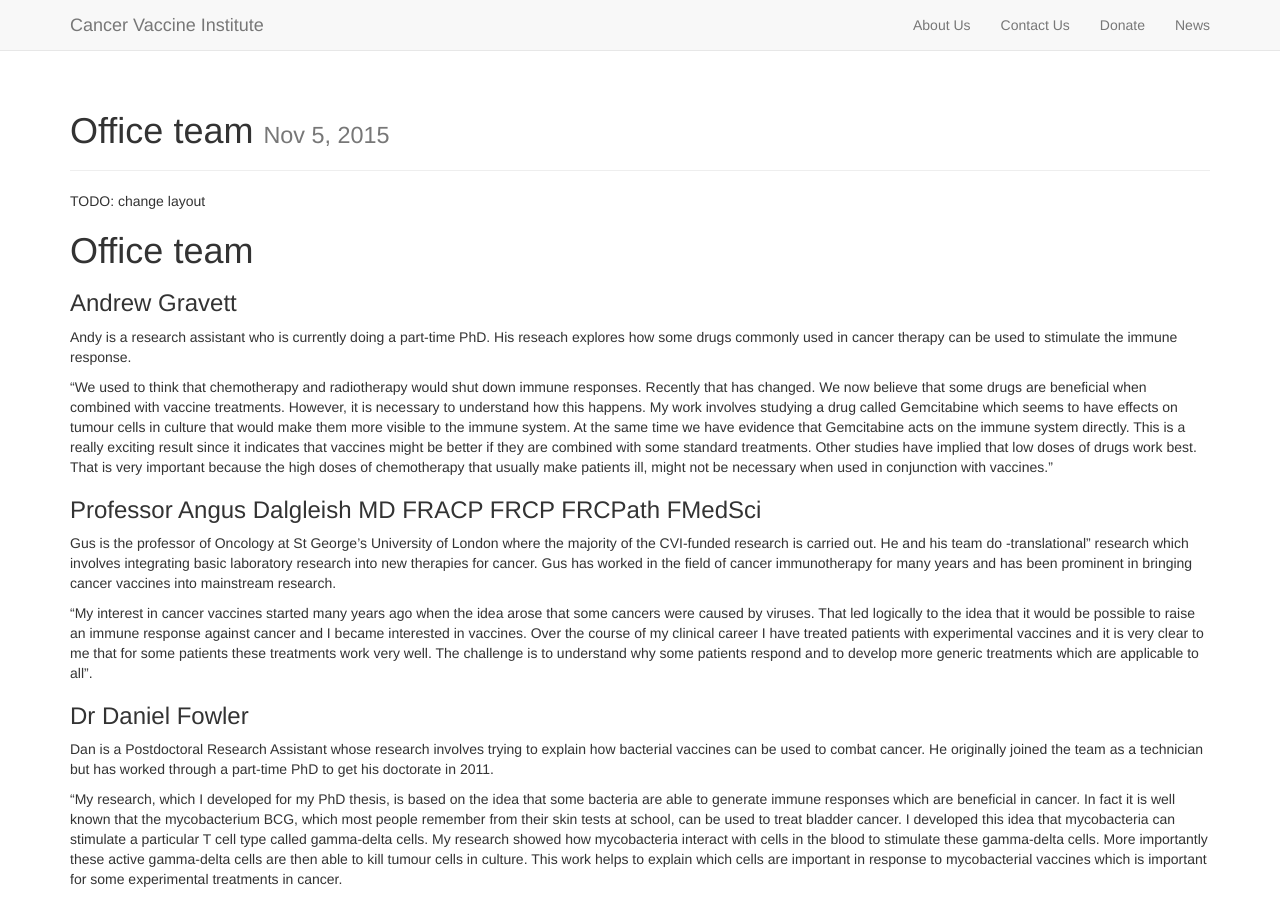
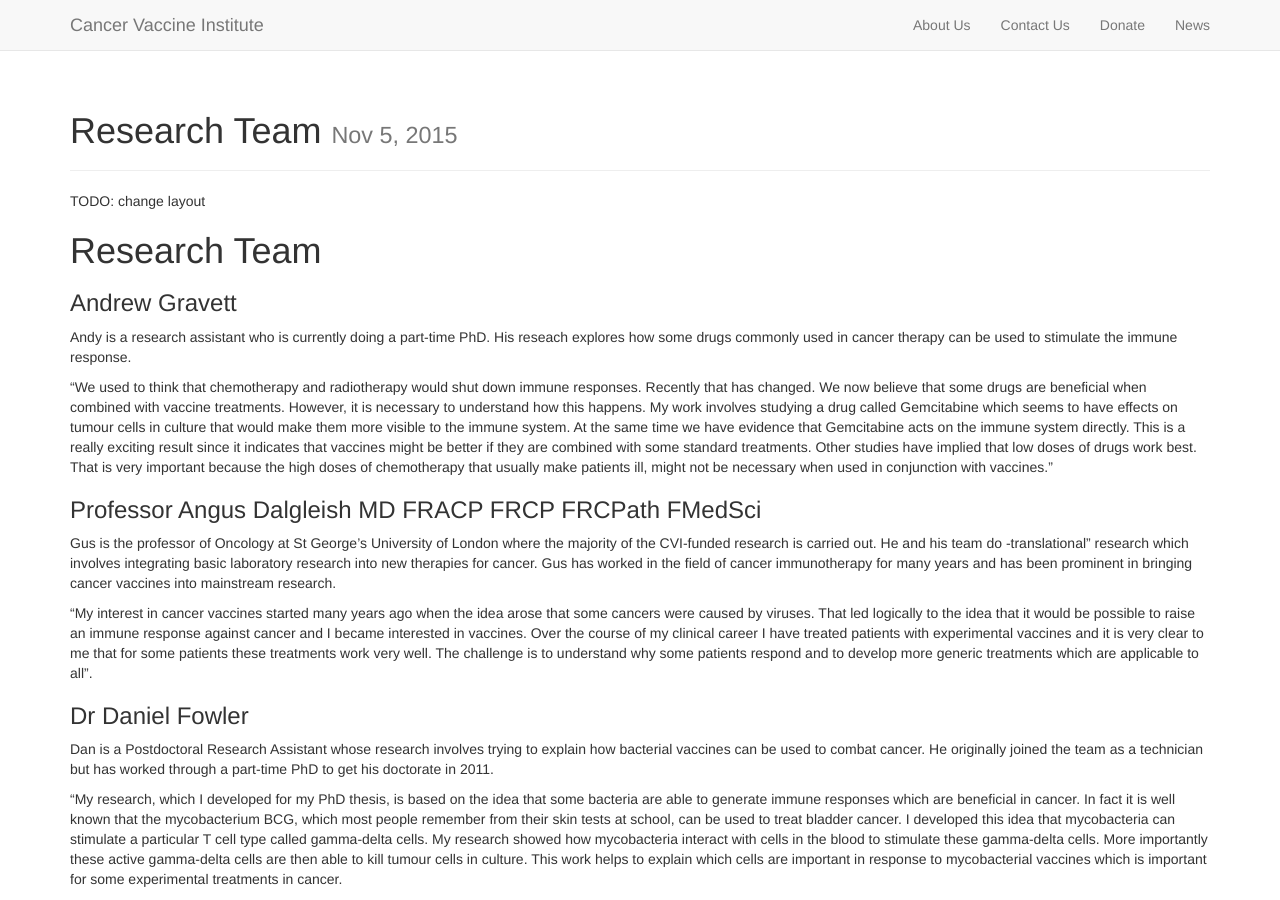
Before and after one commit to CancerVaccine/cancervaccine.github.io, a Jekyll site: the page built from _posts/2015-11-05-research-team.md, in a window 1280 px wide and 900 px high. Built offline with Jekyll 4.4.1, drawn with Linux system fonts in a browser that asks for light colours; nearby versions of some CDN libraries.

Commit message:
Team typo fix + image url fix

```diff
--- a/_posts/2015-11-05-research-team.md
+++ b/_posts/2015-11-05-research-team.md
@@ -1,12 +1,12 @@
 ---
 layout: post
-title:  "Office team"
+title:  "Research Team"
 date:   2015-11-05 20:30:00
 ---
 
 TODO: change layout
 
-# Office team
+# Research Team
 
 ### Andrew Gravett
 Andy is a research assistant who is currently doing a part-time PhD. His reseach explores how some drugs commonly used in cancer therapy can be used to stimulate the immune response.
```
Also changed, not shown: _posts/2015-11-05-board-of-trustees.md (+1 -1 lines).
